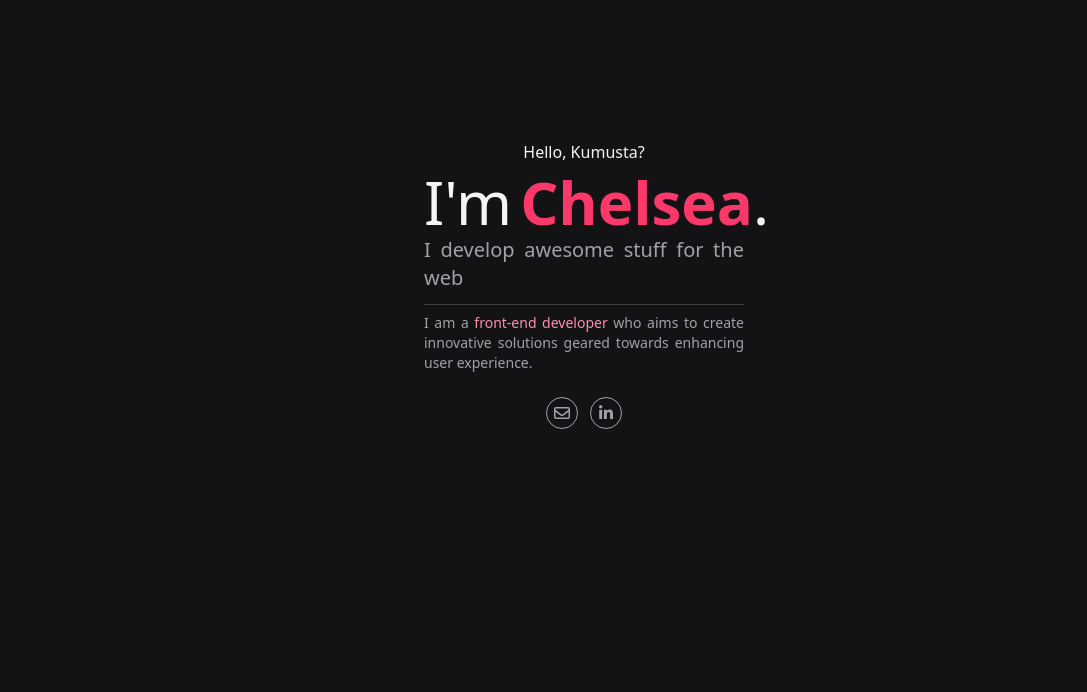
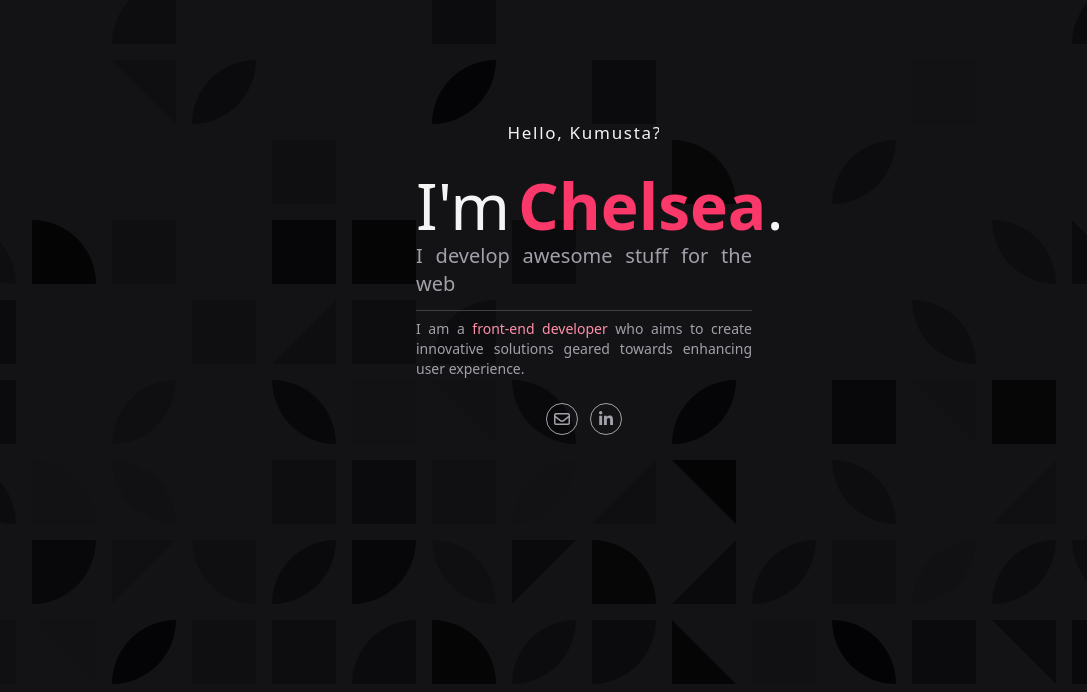
Before and after one commit to chelseyajoy/chelseyajoy.codes, an Angular app: page / in a window 1280 px wide. Shown: the part 108-800 px from the top of the page, without its empty margins (56-1143 px from the left). Built offline with nearby package versions, Linux system fonts and the light colour scheme.

Commit message:
Add animation + background

```diff
--- a/src/app/pages/main/main.component.html
+++ b/src/app/pages/main/main.component.html
@@ -1,11 +1,13 @@
-<div class="w-full h-full flex items-center justify-center bg-primary-800">
-  <div class="w-80 flex flex-col gap-2 items-center justify-center text-zinc-100">
-    <span class="">Hello, Kumusta?</span>
+<div class="w-full h-full flex items-center justify-center bg-bground-pattern bg-primary-800 bg-blend-multiply">
+  <div class="z-10 w-[21rem] flex flex-col gap-2 items-center justify-center text-zinc-100">
+    <div class="text-[17px] pb-2">
+      <p class="typewriter animate-typing">Hello, Kumusta?</p>
+    </div>
     <div class="w-full flex flex-col gap-1 pb-3 border-b border-zinc-700">
-      <div class="flex text-6xl">
+      <div class="flex text-[64px] leading-none">
         <span>I'm</span>
         <span class="text-accent-500 font-semibold ml-2">Chelsea</span>
-        <span>.</span>
+        <span class="">.</span>
       </div>
       <div class="w-full flex text-justify text-xl text-zinc-400">
         I develop awesome stuff for the web
@@ -15,10 +17,10 @@
       I am a <span class="text-accent-400 inline">front-end developer</span> who aims to create innovative solutions geared towards enhancing user experience.
     </div>
     <div class="flex justify-center gap-3 my-4 text-zinc-400">
-      <div class="w-8 h-8 flex justify-center items-center rounded-full border border-zinc-400 hover:bg-accent-500 hover:text-zinc-100">
+      <div class="w-8 h-8 flex justify-center items-center rounded-full border border-zinc-400 hover:bg-accent-500 hover:text-zinc-100" (click)="openMailTo()" matRipple>
         <fa-icon [icon]="farEnvelope"></fa-icon>
       </div>
-      <div class="w-8 h-8 flex justify-center items-center rounded-full border border-zinc-400 hover:bg-accent-500 hover:text-zinc-100">
+      <div class="w-8 h-8 flex justify-center items-center rounded-full border border-zinc-400 hover:bg-accent-500 hover:text-zinc-100" (click)="openLinkedIn()" matRipple>
         <fa-icon [icon]="fabLinkedinIn"></fa-icon>
       </div>
     </div>
--- a/src/app/pages/main/main.component.scss
+++ b/src/app/pages/main/main.component.scss
@@ -1,6 +1,33 @@
+$typewriter-width: 9em;
+
 app-main {
   display: flex;
   flex-direction: column;
   height: 100%;
   width: 100%;
+
+  .typewriter {
+    position: relative;
+    width: $typewriter-width;
+    margin: 0 auto;
+    border-right: 2px solid #FA3869;
+    letter-spacing: .10em;
+    white-space: nowrap;
+    overflow: hidden;
+    transform: translateY(-50%);
+  }
+
+  .animate-typing{
+    animation: typing 3.5s steps(30, end),
+    blinking-cursor .5s steps(20) infinite normal;
+  }
+  @keyframes typing{
+    from{width: 0;}
+    to{width: $typewriter-width;}
+  }
+
+  @keyframes blinking-cursor {
+    from, to { border-color: transparent }
+      50% { border-color: #FA3869; }
+  }
 }
--- a/src/app/pages/main/main.component.ts
+++ b/src/app/pages/main/main.component.ts
@@ -13,9 +13,17 @@ export class MainComponent implements OnInit {
   constructor() { }
 
   farEnvelope = farEnvelope;
-  fabLinkedinIn = fabLinkedinIn
+  fabLinkedinIn = fabLinkedinIn;
 
   ngOnInit(): void {
   }
 
+  openMailTo(): void {
+    window.open('mailto:chelseajoy.rdg@gmail.com');
+  }
+
+  openLinkedIn(): void {
+    window.open('https://www.linkedin.com/in/chelsea-joy-de-guzman/')
+  }
+
 }
--- a/src/app/pages/main/main.module.ts
+++ b/src/app/pages/main/main.module.ts
@@ -4,6 +4,7 @@ import { CommonModule } from '@angular/common';
 import { MainRoutingModule } from './main-routing.module';
 import { MainComponent } from './main.component';
 import { FontAwesomeModule } from '@fortawesome/angular-fontawesome';
+import { MatRippleModule } from '@angular/material/core';
 
 
 @NgModule({
@@ -13,7 +14,8 @@ import { FontAwesomeModule } from '@fortawesome/angular-fontawesome';
   imports: [
     CommonModule,
     MainRoutingModule,
-    FontAwesomeModule
+    FontAwesomeModule,
+    MatRippleModule
   ]
 })
 export class MainModule { }
```
Also changed, not shown: src/assets/bg-pattern.svg (added).
